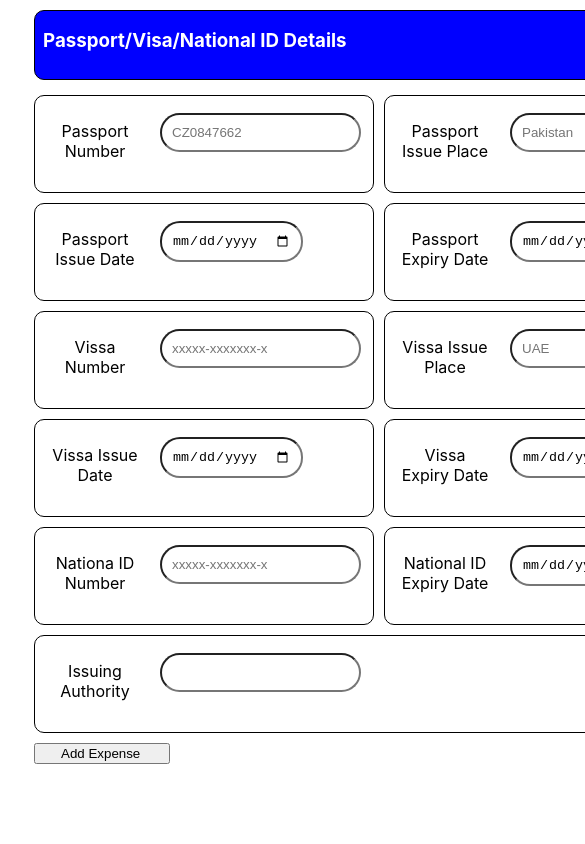
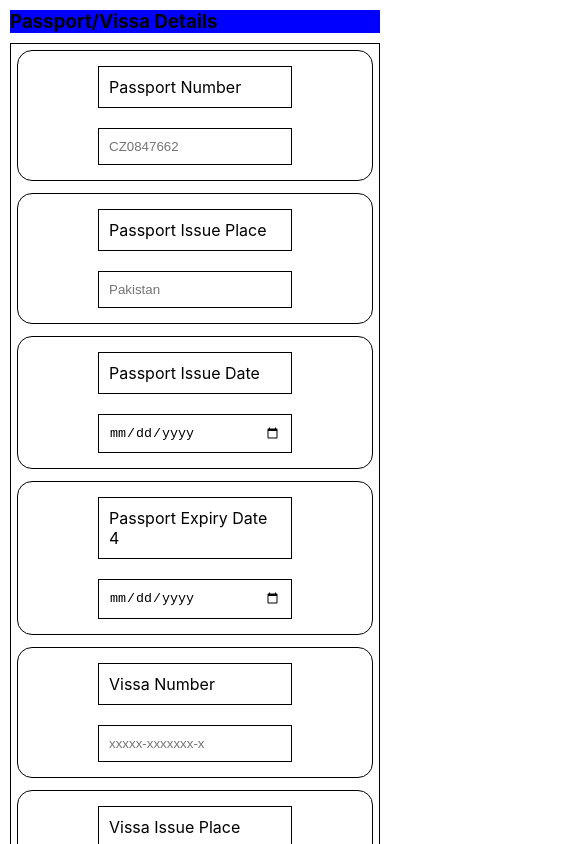
Before and after one commit to iustaad/bootcamp, a Next.js app: page /form in a window 390 px wide. Shown: the top 844 px of the page, 585 px wide, since content can reach past the window. Built offline with nearby package versions, Linux system fonts and the light colour scheme.

Commit message:
Improve responsiveness in form.js

```diff
--- a/pages/form.js
+++ b/pages/form.js
@@ -103,268 +103,116 @@ export default function form() {
 
     };
 
-
     return (
         <div className='center'>
 
-            <form className='grid-container' onSubmit={submitHandler} >
-                <div className='grid-item' id='grid-1'><h3>Passport/Visa/National ID Details</h3></div>
+            <div>
+                <h3 className='heading'>Passport/Vissa Details</h3>
+                <form className='flex-container' onSubmit={submitHandler}>
 
-                <div className='grid-item' id='grid-2'>
-                    <div className='grid-container-1'>
-                        <div className='grid-item-1' id='grid-1-1'>
-                            <p>Passport Number</p>
-                        </div>
-                        <div className='grid-item-1'>
-                            <input type='text' placeholder='CZ0847662' id='grid-1-2' onChange={passportNumberChangeHandler} value={enteredPNumber} />
-                        </div>
-                    </div>
+                    <div className='flex-item'>
+                        <p className='flex-item-field'>Passport Number</p>
+                        <input className='flex-item-field' type='text' placeholder='CZ0847662' id='grid-1-2' onChange={passportNumberChangeHandler} value={enteredPNumber} />
                     </div>
 
-                <div className='grid-item' id='grid-3'>
-                    <div className='grid-container-1'>
-                        <div className='grid-item-1' id='grid-1-1'>
-                            <p>Passport Issue Place</p>
-                        </div>
-                        <div className='grid-item-1'>
-                            <input type='text' placeholder='Pakistan' id='grid-1-2' onChange={passportIssuePlaceChangeHandler} value={enteredPIssuePlace} />
-                        </div>
-                    </div>
+                    <div className='flex-item'>
+                        <div className='flex-item-field'>Passport Issue Place</div>
+                        <input className='flex-item-field' type='text' placeholder='Pakistan' id='grid-1-2' onChange={passportIssuePlaceChangeHandler} value={enteredPIssuePlace} />
                     </div>
 
-                <div className='grid-item' id='grid-4'>
-                    <div className='grid-container-1'>
-                        <div className='grid-item-1' id='grid-1-1'>
-                            <p>Passport Issue Date</p>
-                        </div>
-                        <div className='grid-item-1'>
-                            <input type='date' placeholder='04/Apr/2017' id='grid-1-2' onChange={passportIssueDateChangeHandler} value={enteredPIssueDate} />
-                        </div>
-                    </div>
+                    <div className='flex-item'>
+                        <p className='flex-item-field'>Passport Issue Date</p>
+                        <input className='flex-item-field' type='date' placeholder='04/Apr/2017' id='grid-1-2' onChange={passportIssueDateChangeHandler} value={enteredPIssueDate} />
                     </div>
 
-                <div className='grid-item' id='grid-5'>
-                    <div className='grid-container-1'>
-                        <div className='grid-item-1' id='grid-1-1'>
-                            <p>Passport Expiry Date</p>
-                        </div>
-                        <div className='grid-item-1'>
-                            <input type='date' id='grid-1-2' onChange={passportExpiryChangeHandler} value={enteredPExpiryDate} />
-                        </div>
-                    </div>
+                    <div className='flex-item'>
+                        <div className='flex-item-field'>Passport Expiry Date 4</div>
+                        <input className='flex-item-field' type='date' id='grid-1-2' onChange={passportExpiryChangeHandler} value={enteredPExpiryDate} />
                     </div>
 
-                <div className='grid-item' id='grid-6'>
-                    <div className='grid-container-1'>
-                        <div className='grid-item-1' id='grid-1-1'>
-                            <p>Vissa Number</p>
-                        </div>
-                        <div className='grid-item-1'>
-                            <input type='nic' pattern="[0-9]{5}-[0-9]{7}-[0-9]{1}" placeholder='xxxxx-xxxxxxx-x' id='grid-1-2' onChange={visaNumberChangeHandler} value={enteredVNumber} />
-                        </div>
-                    </div>
+                    <div className='flex-item'>
+                        <p className='flex-item-field'>Vissa Number</p>
+                        <input className='flex-item-field' type='nic' pattern="[0-9]{5}-[0-9]{7}-[0-9]{1}" placeholder='xxxxx-xxxxxxx-x' id='grid-1-2' onChange={visaNumberChangeHandler} value={enteredVNumber} />
                     </div>
 
-                <div className='grid-item' id='grid-7'>
-                    <div className='grid-container-1'>
-                        <div className='grid-item-1' id='grid-1-1'>
-                            <p>Vissa Issue Place</p>
-                        </div>
-                        <div className='grid-item-1'>
-                            <input type='text' placeholder='UAE' id='grid-1-2' onChange={vissaIssuePlaceChangeHandler} value={enteredVIssuePlace} />
-                        </div>
-                    </div>
+                    <div className='flex-item'>
+                        <div className='flex-item-field'>Vissa Issue Place</div>
+                        <input className='flex-item-field' type='text' placeholder='UAE' id='grid-1-2' onChange={vissaIssuePlaceChangeHandler} value={enteredVIssuePlace} />
                     </div>
 
-                <div className='grid-item' id='grid-8'>
-                    <div className='grid-container-1'>
-                        <div className='grid-item-1' id='grid-1-1'>
-                            <p>Vissa Issue Date</p>
-                        </div>
-                        <div className='grid-item-1'>
-                            <input type='date' id='grid-1-2' onChange={vissaIssueDateChangeHandler} value={enteredVIssueDate} />
-                        </div>
-                    </div>
+                    <div className='flex-item'>
+                        <p className='flex-item-field'>Vissa Issue Date</p>
+                        <input className='flex-item-field' type='date' id='grid-1-2' onChange={vissaIssueDateChangeHandler} value={enteredVIssueDate} />
                     </div>
 
-                <div className='grid-item' id='grid-9'>
-                    <div className='grid-container-1'>
-                        <div className='grid-item-1' id='grid-1-1'>
-                            <p>Vissa Expiry Date</p>
-                        </div>
-                        <div className='grid-item-1'>
-                            <input type='date' id='grid-1-2' onChange={vissaExpiryDateChangeHandler} value={enteredVExpiryDate} />
-                        </div>
-                    </div>
+                    <div className='flex-item'>
+                        <div className='flex-item-field'>Vissa Expiry Date</div>
+                        <input className='flex-item-field' type='date' id='grid-1-2' onChange={vissaExpiryDateChangeHandler} value={enteredVExpiryDate} />
                     </div>
 
-                <div className='grid-item' id='grid-10'>
-                    <div className='grid-container-1'>
-                        <div className='grid-item-1' id='grid-1-1'>
-                            <p>Nationa ID Number</p>
-                        </div>
-                        <div className='grid-item-1'>
-                            <input type='nic' placeholder='xxxxx-xxxxxxx-x' pattern="[0-9]{5}-[0-9]{7}-[0-9]{1}" id='grid-1-2' onChange={nicNumberChangeHandler} value={enteredNIDNumber} />
-                        </div>
-                    </div>
+                    <div className='flex-item'>
+                        <p className='flex-item-field'>National ID Number</p>
+                        <input className='flex-item-field' type='nic' placeholder='xxxxx-xxxxxxx-x' pattern="[0-9]{5}-[0-9]{7}-[0-9]{1}" id='grid-1-2' onChange={nicNumberChangeHandler} value={enteredNIDNumber} />
                     </div>
 
-                <div className='grid-item' id='grid-11'>
-                    <div className='grid-container-1'>
-                        <div className='grid-item-1' id='grid-1-1'>
-                            <p>National ID Expiry Date</p>
-                        </div>
-                        <div className='grid-item-1'>
-                            <input type='date' id='grid-1-2' onChange={nicExpiryChangeHandler} value={enteredIDExpiryDate} />
-                        </div>
-                    </div>
+                    <div className='flex-item'>
+                        <div className='flex-item-field'>National ID Expiry Date</div>
+                        <input className='flex-item-field' type='date' id='grid-1-2' onChange={nicExpiryChangeHandler} value={enteredIDExpiryDate} />
                     </div>
 
-                <div className='grid-item' id='grid-12'>
-                    <div className='grid-container-1'>
-                        <div className='grid-item-1' id='grid-1-1'>
-                            <p>Issuing Authority</p>
-                        </div>
-                        <div className='grid-item-1'>
-                            <input type='text' id='grid-1-2' onChange={issuingAuthChangeHandler} value={enteredIAuthority} />
-                        </div>
-                    </div>
+                    <div className='flex-item'>
+                        <p className='flex-item-field'>Issuing Authority</p>
+                        <input className='flex-item-field' type='text' id='grid-1-2' onChange={issuingAuthChangeHandler} value={enteredIAuthority} />
                     </div>
 
-                <button className='submit__actions' type='submit'>Add Expense</button>
+                    <button type="submit" className="btn btn-secondary" id='button'>Submit Form</button>
+
                 </form>
+            </div>
 
 
             <style jsx>{`
-        .center{
-            grid-gap: 10px;
-            grid-template-columns: repeat(auto-fill, 136px);
+
+.flex-container{
+    border: 1px solid black;
+    margin: 10px;
+    display: flex;
+    flex-flow: row wrap;
     justify-content: center;
-            margin: 10px;
-            display: grid;
-            grid-template-areas:
-            'mainGrid mainGrid mainGrid mainGrid mainGrid mainGrid';
-          }
-          .grid-container{
-            display: grid;
-            grid-gap: 10px;
-            grid-template-columns: repeat(auto-fill, 136px);
-            grid-template-areas:
-            'passport passport passport passport passport passport'
-            'passportNumber passportNumber passportNumber passportIssueDate passportIssueDate passportIssueDate'
-            'visaNumber visaNumber visaNumber visaIssueDate visaIssueDate visaIssueDate'
-            'issuingAuthority issuingAuthority issuingAuthority nic nic nic'
-            'passportIssuePlace passportIssuePlace passportIssuePlace passportExpiryDate passportExpiryDate passportExpiryDate'
-            'vissaIssuePlace vissaIssuePlace vissaIssuePlace visaExpiryDate visaExpiryDate visaExpiryDate'
-            'nicExpiryDate nicExpiryDate nicExpiryDate nicExpiryDate nicExpiryDate nicExpiryDate';
-          }
-          .grid-container-1{
-            grid-gap: 10px;
-            grid-template-columns: repeat(auto-fill, 50px);
-            display: grid;
-            grid-template-areas:
-            'heading heading input input input input';
-          }
-          .grid-item{
-            border: 1px solid black;
-            padding: 5px;
-            text-align: start;
-            border-radius: 10px;
+    /* width: 800px; */
   }
 
-          .grid-item-1{
-            grid-gap: 10px;
-            grid-template-columns: repeat(auto-fill, 896px);
+  .flex-item{
+    /* background-color: blue; */
+    border: 1px solid black;
+    border-radius: 15px;
+    margin: 6px;
+    padding: 5px;
+    width: 780px;
+    /* text-align: center; */
+    display: flex;
+    flex-wrap: wrap;
+    justify-content: center;
   }
 
-          #grid-1{
-            grid-area: passport;
-            background-color: blue;
-            border-radius: 10px;
-            margin-bottom: 5px;
+  .flex-item-field{
+    /* background-color: pink; */
+    border:1px solid black ;
+    margin: 10px;
+    padding: 10px;
+    width: 194px;
+    margin: 10px;
   }
 
-          #grid-1 h3{
-            grid-gap: 10px;
-            grid-template-columns: repeat(auto-fill, 186px);
-            padding: 3px;
-            margin-top: 10px;
-            color: white;
+  #button{
+    padding-left: 9px;
+    margin: 8px;
   }
 
-          #grid-2{
-            grid-gap: 10px;
-            grid-template-columns: repeat(auto-fill, 186px);
-            grid-area: passportNumber;
-          }
-
-          #grid-3{
-            grid-area: passportIssueDate;
-          }
-
-          #grid-4{
-            grid-area: visaNumber;
-          }
-
-          #grid-5{
-            grid-area: visaIssueDate;
-          }
-
-          #grid-6{
-            grid-area: issuingAuthority;
-          }
-
-          #grid-7{
-            grid-area: nic;
-          }
-
-          #grid-8{
-            grid-area: passportIssuePlace;
-          }
-
-          #grid-9{
-            grid-area: passportExpiryDate;
-          }
-
-          #grid-10{
-            grid-area: vissaIssuePlace;
-          }
-
-          #grid-11{
-            grid-area: visaExpiryDate;
-          }
-
-          #grid-12{
-            grid-area: nicExpiryDate;
-          }
-
-          #grid-1-1{
-            grid-gap: 10px;
-            grid-template-columns: repeat(auto-fill, 186px);
-            grid-area: heading;
-            border-radius: 20px;
-          }
-
-          #grid-1-1  p{
-            grid-gap: 10px;
-            grid-template-columns: repeat(auto-fill, 186px);
-            padding: 10px;
-            text-align: center;
-            margin-top: 10px;
-          }
-
-          #grid-1-2{
-            grid-gap: 10px;
-            grid-template-columns: repeat(auto-fill, 186px);
-            grid-area: input;
-            padding: 10px;
-            border-radius: 20px;
-            margin-top: 12px;
-          }
-
-          .submit__actions{
-            text-align: left;
-            padding-left: 25px;
+  .heading{
+    background-color: blue;
+    margin: 10px;
+    text-decoration-color: aliceblue;
   }
 
       `}</style>
```
Lines whose indentation alone changed are shown as unchanged.
